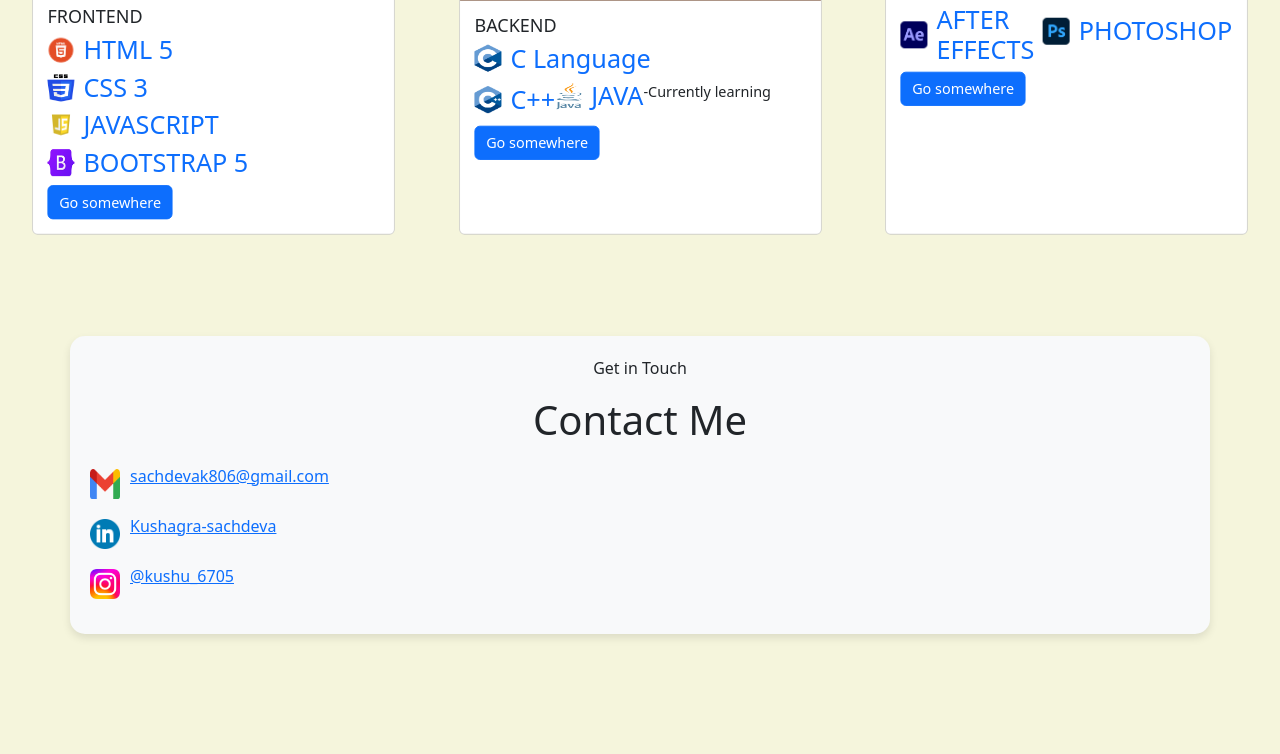
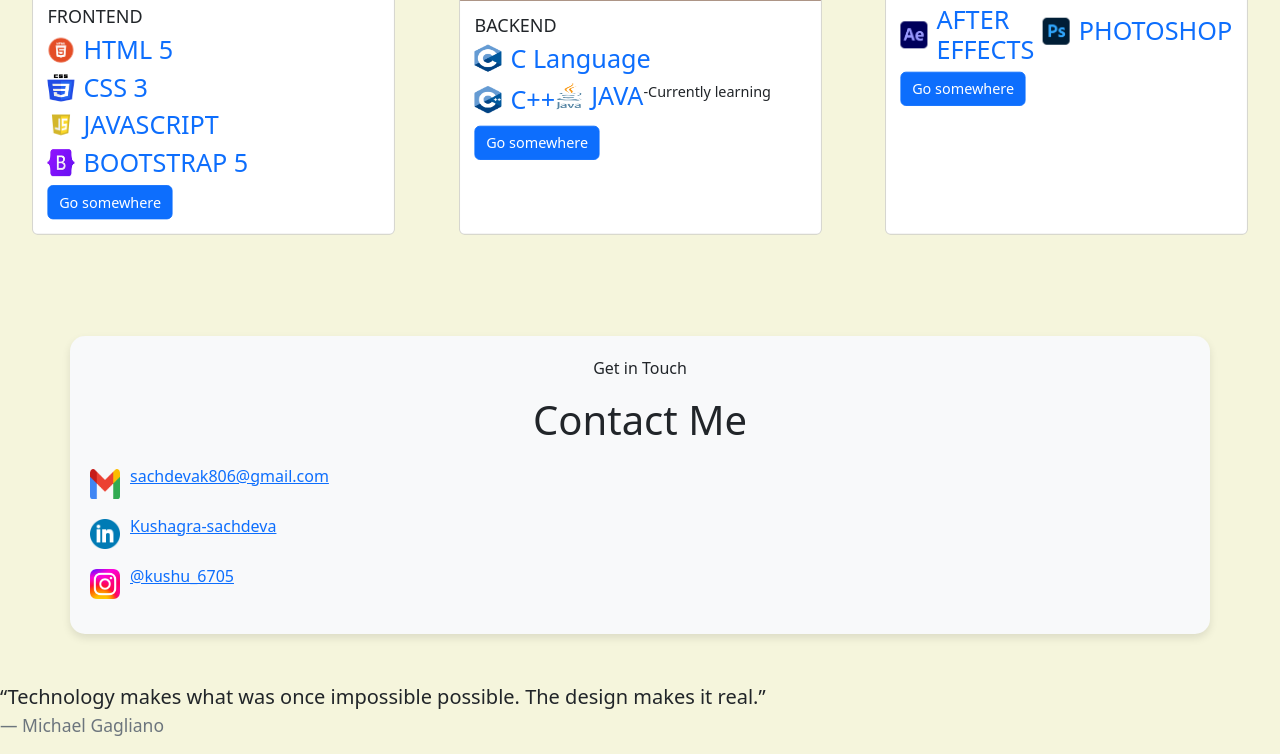
Before and after one commit to Kushagra-sachdeva/MY-PORTFOLIO, a plain HTML site: page Kushagra.html in a window 1280 px wide. Shown: the part 1317-2071 px from the top of the page. Before the commit the page ends 1999 px from the top, so only its background shows below. Drawn offline with nearby package versions, Linux system fonts and the light colour scheme; files whose address does not match are found by name.

Commit message:
Update Kushagra.html

```diff
--- a/Kushagra.html
+++ b/Kushagra.html
@@ -161,6 +161,7 @@
   </div>
 </section>
 </body>
-<footer>
-</footer>
+<blockquote class="blockquote">“Technology makes what was once impossible possible. The design makes it real.”</p>
+  <footer class="blockquote-footer">Michael Gagliano</footer>
+</blockquote>
 </html>
```
